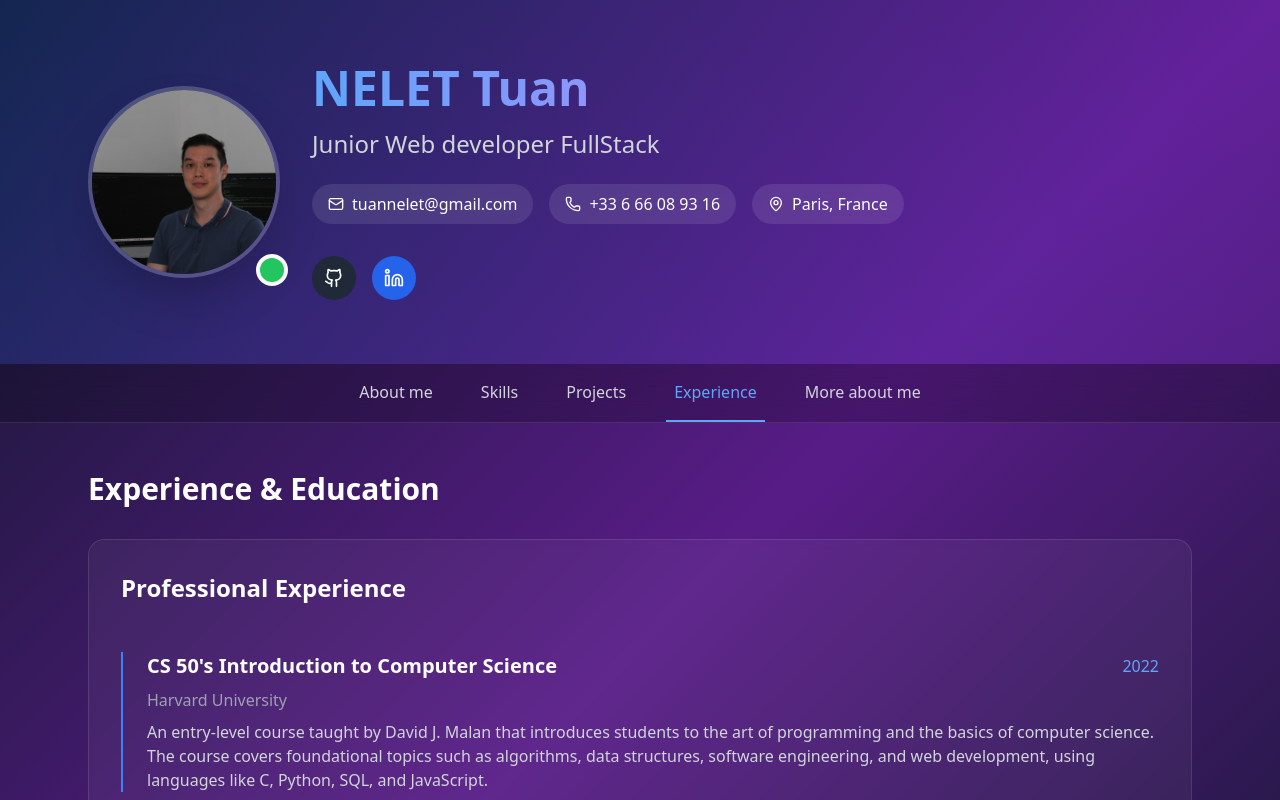
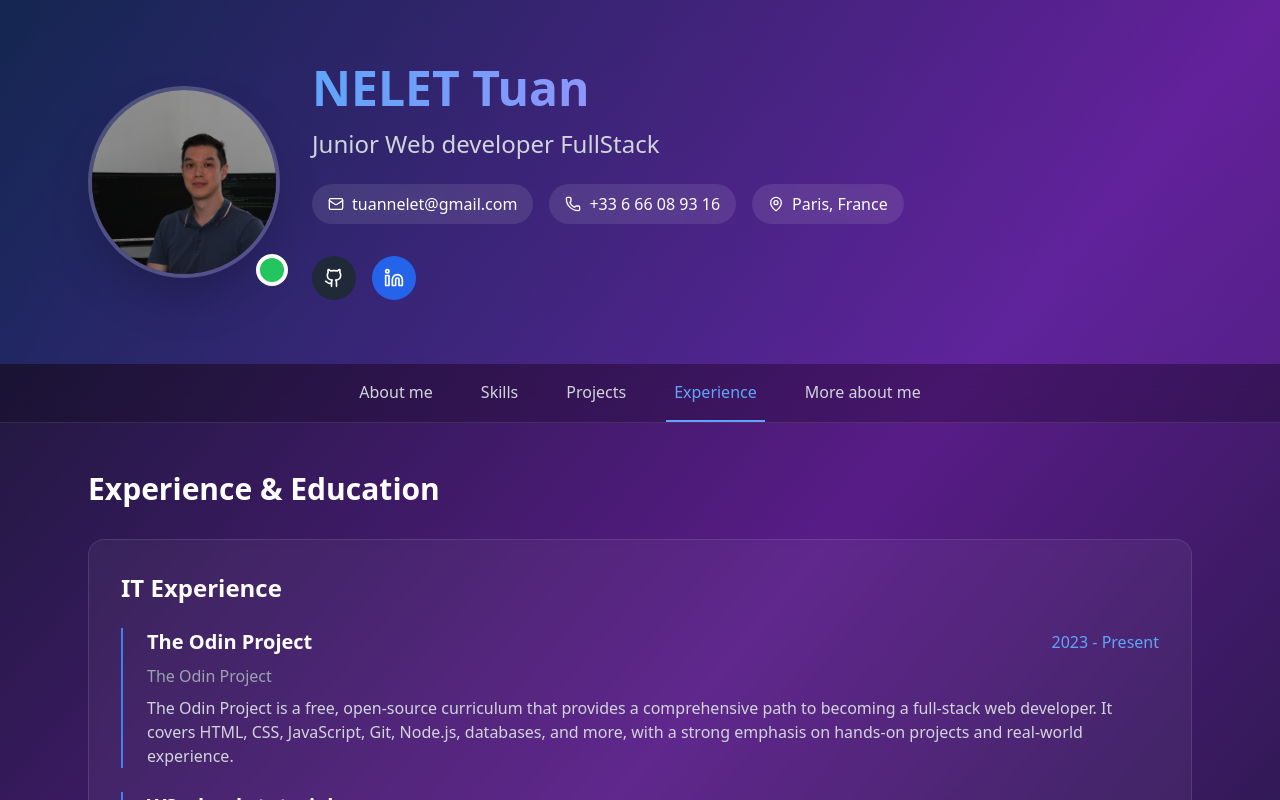
Before and after one commit to Goldoplot/Portfolio-resume, a React (Vite) app: page / in a window 1280 px wide. Both pictures are taken after a click on the button "Experience". Shown: the top 800 px of the page. Built offline with nearby package versions, Linux system fonts and the light colour scheme.

Commit message:
update des expé et projets

```diff
--- a/src/components/Experience.jsx
+++ b/src/components/Experience.jsx
@@ -5,7 +5,7 @@ export default function Experience({ experience, education }) {
             <h2 className="text-3xl font-bold text-white mb-8">Experience & Education</h2>
 
             <div className="bg-white/5 backdrop-blur-sm rounded-2xl p-8 border border-white/10">
-                <h3 className="text-2xl font-bold text-white mb-6">Professional Experience</h3>
+                <h3 className="text-2xl font-bold text-white mb-6">IT Experience</h3>
                 <div className="space-y-6">
                     {experience.map((exp, i) => (
                         <div key={i} className="border-l-2 border-blue-500 pl-6">
--- a/src/components/More_about_me.jsx
+++ b/src/components/More_about_me.jsx
@@ -5,7 +5,7 @@ export default function More_about_me({timelineEvents}) {
     /* Mon Parcours - Timeline */
     return (
         <div className="space-y-8">
-            <h2 className="text-3xl font-bold text-white mb-8">Mon Parcours Professionnel</h2>
+            <h2 className="text-3xl font-bold text-white mb-8">My professional background</h2>
 
             <div className="bg-white/5 backdrop-blur-sm rounded-2xl p-8 border border-white/10">
                 <div className="relative">
--- a/src/data/portfolioData.js
+++ b/src/data/portfolioData.js
@@ -25,7 +25,7 @@ export const projects = [
         technologies: ["PHP","MYSQL","Bootstrap","JavaScript "],
         image: "/img/ecommerce.jpg",
         github: "https://github.com/Goldoplot/E-commerce-website",
-        demo: "https://demo-ecommerce.example.com",
+        demo: "",
         status: "In process"
     },
     {
@@ -33,7 +33,7 @@ export const projects = [
         title: "Connected Refrigerator Kouakou Ziner",
         description: "Platform to manage your fridge inventory and reduce food waste",
         technologies: ["Ruby on Rails", "ActiveRecord", "MySQL", "Bootstrap", "JavaScript"],
-        image: "/img/blog.jpg",
+        image: "/img/fridge.jpg",
         github: "https://github.com/Goldoplot/kouakou_ziner",
         demo: "https://fridge.tuannelet.com",
         status: "Deployed"
@@ -43,32 +43,44 @@ export const projects = [
         title: "API REST TaskManager",
         description: "Full-featured API for task management with JWT authentication and Swagger documentation",
         technologies: ["Node.js", "Express", "MongoDB", "JWT"],
-        image: "/img/taskmanager.jpg",
-        github: "https://github.com/votrenom/taskmanager-api",
-        demo: "https://api.taskmanager.example.com/docs",
-        status: "Terminé"
+        image: "/img/api.jpg",
+        github: "",
+        demo: "",
+        status: "In process"
+    },
+    {
+        id: 4,
+        title: "Real-time Chat Application",
+        description: "A web-based chat application that allows users to communicate in real-time with features like private messaging and group chats.",
+        technologies: ["Symfony", "Mercure protocol", "Vue.js"],
+        image: "/img/chat-application.jpg",
+        github: "",
+        demo: "",
+        status: "In process"
     }
+
 ];
 
 export const experience = [
     {
-        title: "",
-        company: "",
-        period: "",
-        description: ""
+        title: "The Odin Project",
+        company: "The Odin Project",
+        period: "2023 - Present",
+        description: "The Odin Project is a free, open-source curriculum that provides a comprehensive path to becoming a full-stack web developer. It covers HTML, CSS, JavaScript, Git, Node.js, databases, and more, with a strong emphasis on hands-on projects and real-world experience."
+    },
+    {
+        title: "W3schools tutorials",
+        company: "W3schools",
+        period: "2023 - Present",
+        description: "the world's largest web developer site. It provides tutorials and references on web development languages such as HTML, CSS, JavaScript, PHP, SQL, and Bootstrap, covering most aspects of web programming."
     },
     {
         title: "CS 50's Introduction to Computer Science",
         company: "Harvard University",
         period: "2022",
         description: "An entry-level course taught by David J. Malan that introduces students to the art of programming and the basics of computer science. The course covers foundational topics such as algorithms, data structures, software engineering, and web development, using languages like C, Python, SQL, and JavaScript."
-    },
-    {
-        title: "",
-        company: "",
-        period: "",
-        description: ""
     }
+
 ];
 
 export const education = [
```
